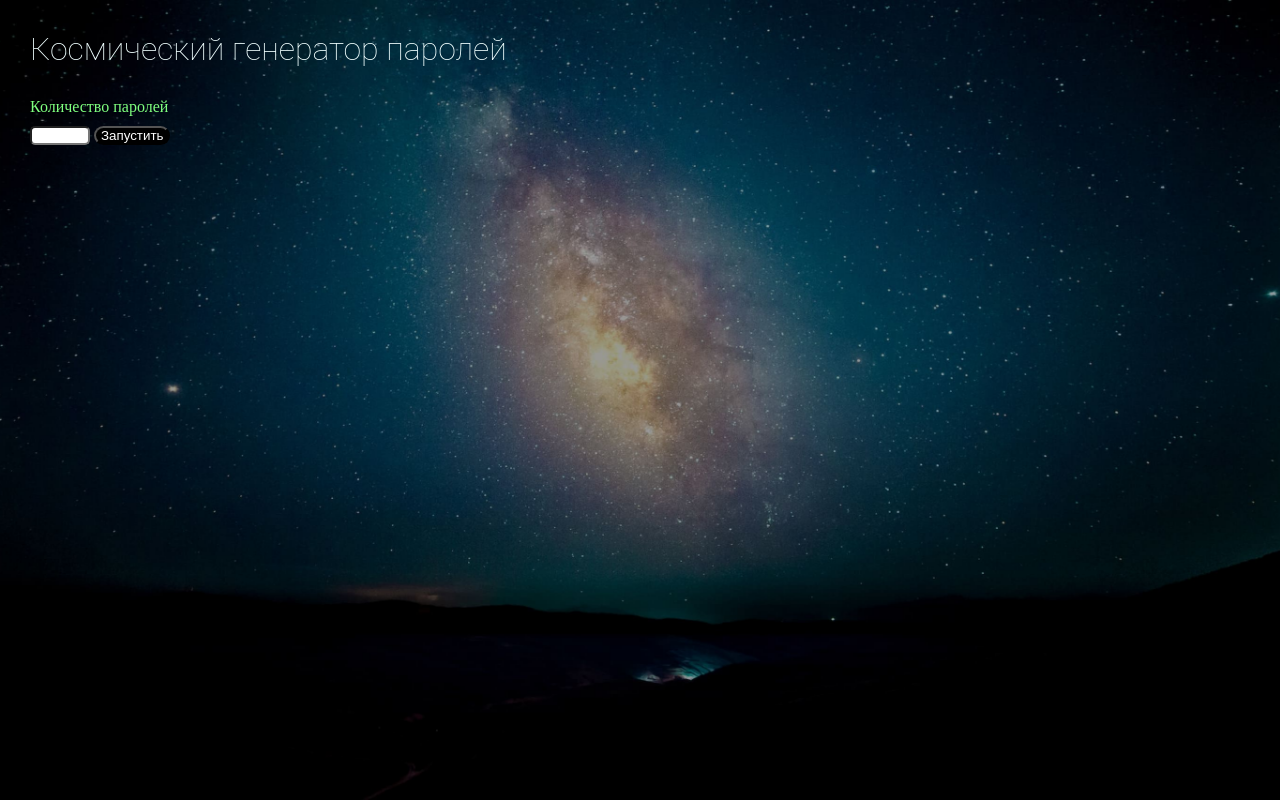
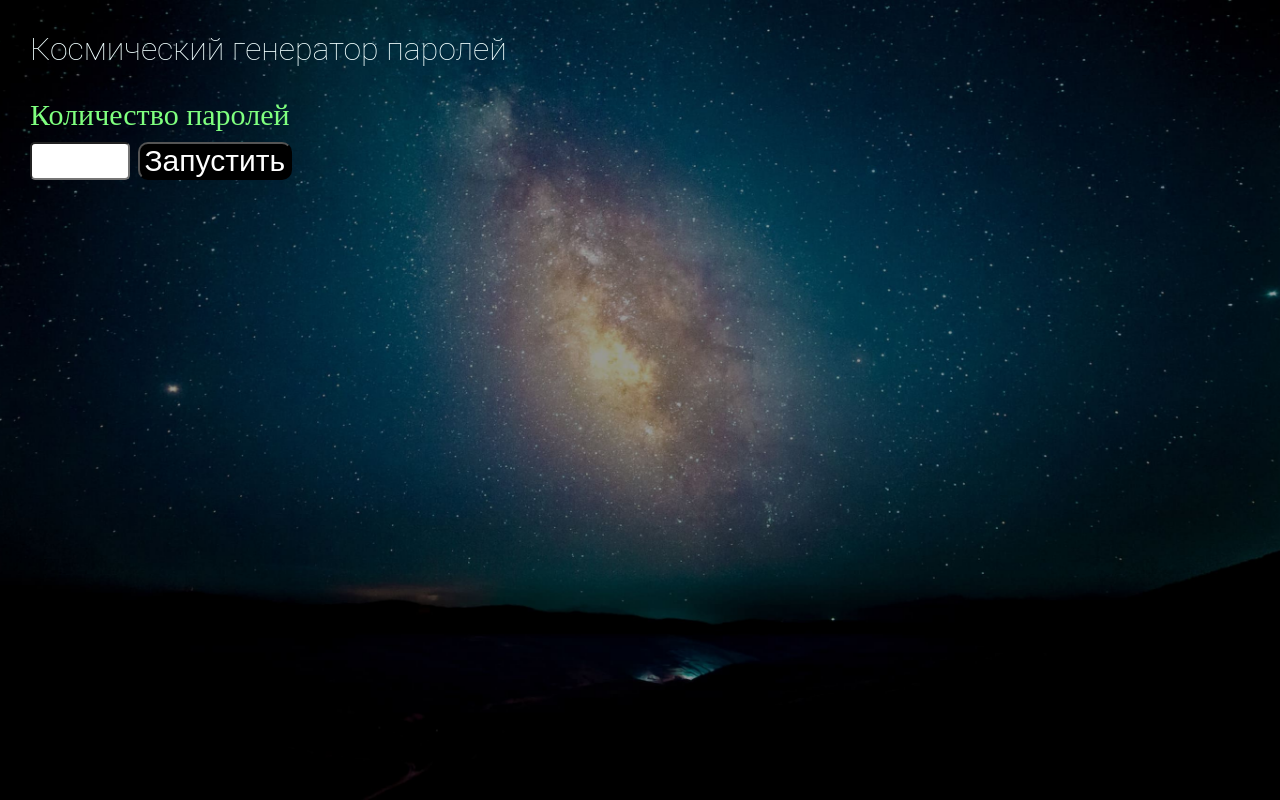
Before and after one commit to dmkhu/createpasswords, a plain HTML site: page index.html in a window 1280 px wide. Drawn offline with Linux system fonts and the light colour scheme.

Commit message:
Update style.css

```diff
--- a/style.css
+++ b/style.css
@@ -24,14 +24,16 @@ h1 {
     margin-left: 30px;
     color: rgb(127, 255, 127);
     margin-bottom: 15px;
+    font-size: 30px;
 }
 
 .num {
-    width: 60px;
+    width: 100px;
     border-radius: 5px;
     padding-left: 1px;
     padding-right: 1px;
     margin-top: 10px;
+    font-size: 30px;
 }
 
 button {
@@ -40,6 +42,7 @@ button {
     padding-right: 5px;
     color: white;
     background-color: black;
+    font-size: 30px;
 }
 button:hover {
     background-color: green;
```
